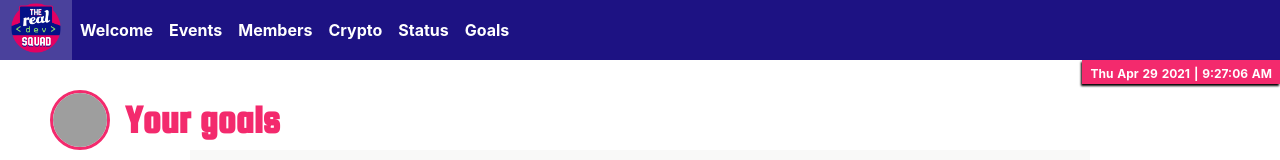
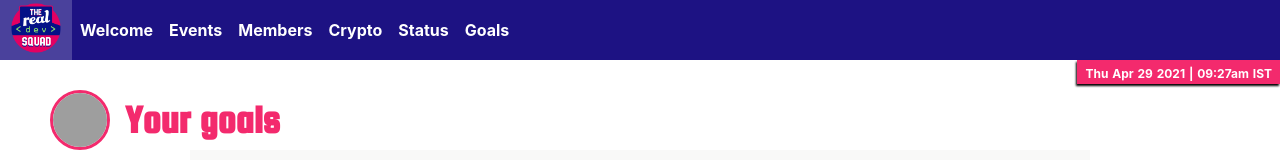
Before and after one commit to Real-Dev-Squad/website-goals, a Nuxt app: page / in a window 1280 px wide. Shown: the top 160 px of the page. Built offline with nearby package versions, Linux system fonts and the light colour scheme; grey boxes are pictures that could not be loaded.

Commit message:
fixed the clock issue

```diff
--- a/components/Clock.vue
+++ b/components/Clock.vue
@@ -1,7 +1,6 @@
 <template>
   <div class="clock">
-    <span>{{ currentDate }} | {{ myTimer() }}</span>
-    <!-- <span id="clock">{{ startTime() }}</span> -->
+    <span>{{ currentDate }} | {{ timer }}{{ clock() }}</span>
   </div>
 </template>
 
@@ -11,37 +10,27 @@ export default {
   data() {
     return {
       currentDate: new Date().toDateString(),
+      timer: '',
     }
   },
   methods: {
     myTimer() {
       return new Date().toLocaleTimeString()
     },
-    // startTime() {
-    //   const today = new Date()
-    //   let h = today.getHours()
-    //   let m = today.getMinutes()
-    //   let s = today.getSeconds()
-    //   let session = 'AM'
-    //   if (h === 0) {
-    //     h = 12
-    //   }
-    //   if (h > 12) {
-    //     h = h - 12
-    //     session = 'PM'
-    //   }
-    //   m = this.checkTime(m)
-    //   s = this.checkTime(s)
-    //   document.getElementById('clock').innerHTML =
-    //     h + ':' + m + ':' + s + session
-    //   setTimeout(this.startTime, 1000)
-    // },
-    // checkTime(i) {
-    //   if (i < 10) {
-    //     i = '0' + i
-    //   }
-    //   return i
-    // },
+    clock() {
+      let h = new Date().getHours()
+      let m = new Date().getMinutes()
+      let session = 'am'
+      if (h > 12) {
+        h = h - 12
+        session = 'pm'
+      }
+      h = h < 10 ? '0' + h : h
+      m = m < 10 ? '0' + m : m
+      const formatedText = h + ':' + m + session + ' ' + 'IST'
+      this.timer = formatedText
+      setTimeout(this.clock, 1000)
+    },
   },
 }
 </script>
```
